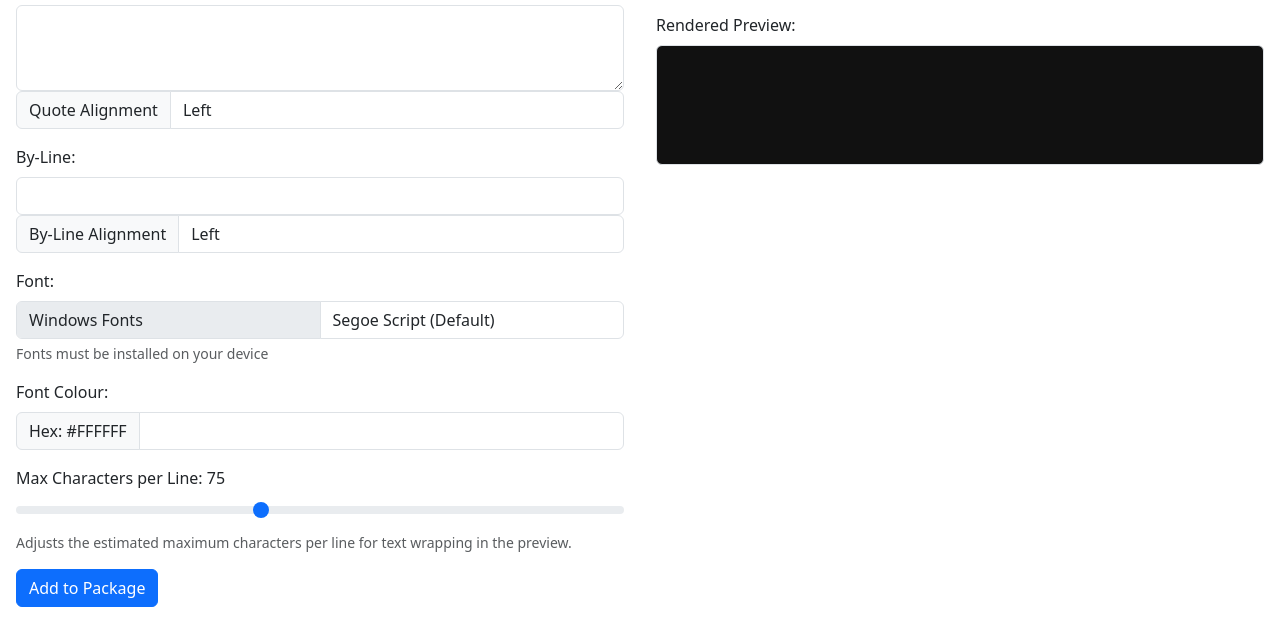
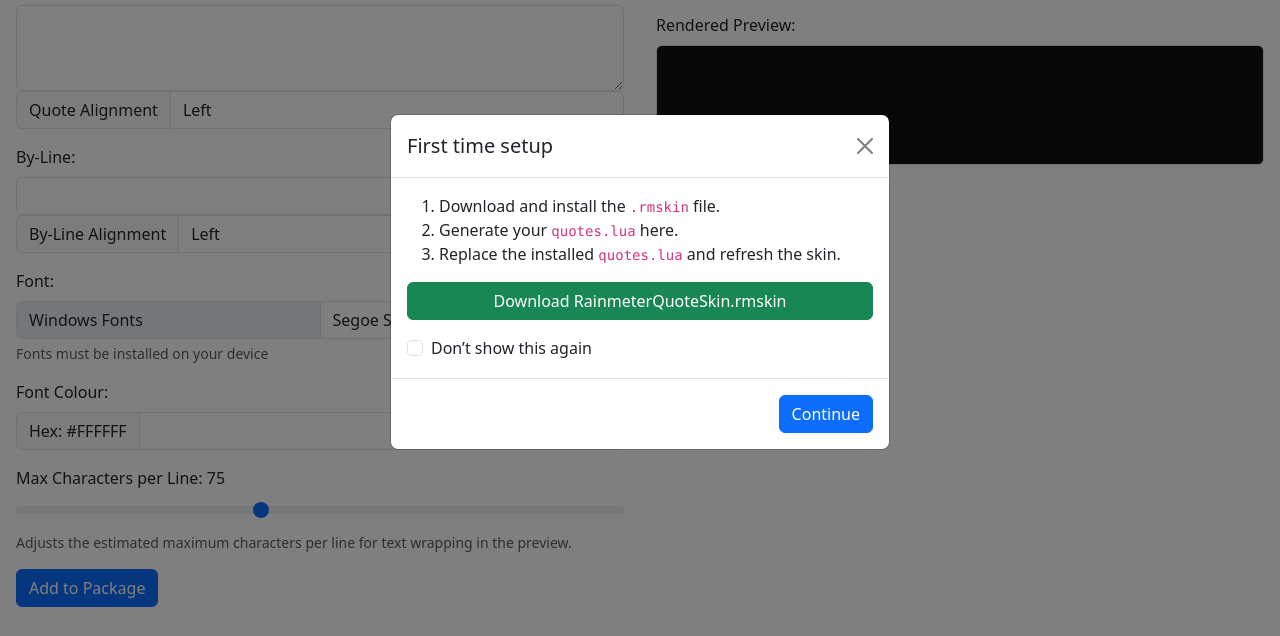
Before and after one commit to ThatSimPilot/RainmeterQuoteSkin, a plain HTML site: page generator/index.html in a window 1280 px wide. Shown: the part 118-754 px from the top of the page. Drawn offline with nearby package versions, Linux system fonts and the light colour scheme.

Commit message:
Restructure project and add onboarding modal
Reorganize project layout and add first-time onboarding to the generator UI. Moves: Resources/quotes.lua -> engine/quotes.lua, js/app.js -> generator/app.js, index.html -> generator/index.html, and RainmeterQuoteSkin_1.0.0.rmskin -> releases/. Add a new skin/State.inc (expanded state vars) and move Resources/quotes.ini -> skin/quotes.ini while adding Metadata (Name, Author, Version, License, Information). Add LICENSE-CC (Creative Commons BY 4.0) and rename existing LICENSE -> LICENSE-MIT; update README to reflect the split licenses and point to the online quotes editor. Remove legacy Resources/README.txt and Resources/State.inc. Add a first-time setup modal in the generator (HTML + JS) that uses localStorage to persist dismissal, adjust script paths, and update .gitignore to ignore skin\State.inc.

```diff
--- a/js/app.js
+++ b/generator/app.js
@@ -269,6 +269,44 @@
 const clearPackageBtn = document.getElementById("clearPackage");
 const uploadPackageBtn = document.getElementById("uploadPackageBtn");
 const uploadPackageInput = document.getElementById("uploadPackageInput");
+
+// ---------- First-time setup modal ----------
+const FIRST_TIME_KEY = "rmqs_first_time_modal_dismissed_v1";
+
+(function showFirstTimeModal() {
+  // Only show once per browser unless reset
+  const dismissed = localStorage.getItem(FIRST_TIME_KEY) === "1";
+  if (dismissed) return;
+
+  const modalEl = document.getElementById("firstTimeModal");
+  if (!modalEl || typeof bootstrap === "undefined") return;
+
+  const modal = new bootstrap.Modal(modalEl, {
+    backdrop: "static", // force a choice
+    keyboard: false
+  });
+
+  // Show it immediately on first load
+  modal.show();
+
+  const dontShow = document.getElementById("dontShowAgain");
+  const continueBtn = document.getElementById("firstTimeContinueBtn");
+
+  function maybePersistDismissal() {
+    // Default behaviour: if they don’t tick, it will show again next time
+    if (dontShow && dontShow.checked) {
+      localStorage.setItem(FIRST_TIME_KEY, "1");
+    }
+  }
+
+  if (continueBtn) {
+    continueBtn.addEventListener("click", maybePersistDismissal);
+  }
+
+  // Also persist if they close via the X button
+  modalEl.addEventListener("hide.bs.modal", maybePersistDismissal);
+})();
+
 
 // ---------- Helpers ----------
 function escapeHtml(s) {
--- a/index.html
+++ b/generator/index.html
@@ -150,7 +150,8 @@
                 <div class="d-flex flex-wrap gap-2 mb-3">
                     <button type="button" class="btn btn-primary" id="downloadLuaBtn">Download quotes.lua</button>
 
-                    <a class="btn btn-success" href="https://github.com/ThatSimPilot/RainmeterQuoteSkin/releases/download/v1.0.0/RainmeterQuoteSkin_1.0.0.rmskin"
+                    <a class="btn btn-success"
+                        href="https://github.com/ThatSimPilot/RainmeterQuoteSkin/releases/download/v1.0.0/RainmeterQuoteSkin_1.0.0.rmskin"
                         download="RainmeterQuoteSkin.rmskin">
                         Download RainmeterQuoteSkin.rmskin
                     </a>
@@ -172,13 +173,54 @@
             </div>
         </div>
 
+        <!-- First-time install modal -->
+        <div class="modal fade" id="firstTimeModal" tabindex="-1" aria-labelledby="firstTimeModalLabel"
+            aria-hidden="true">
+            <div class="modal-dialog modal-dialog-centered">
+                <div class="modal-content">
+                    <div class="modal-header">
+                        <h5 class="modal-title" id="firstTimeModalLabel">First time setup</h5>
+                        <button type="button" class="btn-close" data-bs-dismiss="modal" aria-label="Close"></button>
+                    </div>
 
-        <script src="https://cdn.jsdelivr.net/npm/bootstrap@5.3.8/dist/js/bootstrap.bundle.min.js"
-            integrity="sha384-FKyoEForCGlyvwx9Hj09JcYn3nv7wiPVlz7YYwJrWVcXK/BmnVDxM+D2scQbITxI"
-            crossorigin="anonymous"></script>
+                    <div class="modal-body">
+                        <ol class="mb-3">
+                            <li>Download and install the <code>.rmskin</code> file.</li>
+                            <li>Generate your <code>quotes.lua</code> here.</li>
+                            <li>Replace the installed <code>quotes.lua</code> and refresh the skin.</li>
+                        </ol>
+
+                        <a class="btn btn-success w-100"
+                            href="https://github.com/ThatSimPilot/RainmeterQuoteSkin/releases/download/v1.0.0/RainmeterQuoteSkin_1.0.0.rmskin"
+                            download="RainmeterQuoteSkin.rmskin">
+                            Download RainmeterQuoteSkin.rmskin
+                        </a>
+
+                        <div class="form-check mt-3">
+                            <input class="form-check-input" type="checkbox" value="" id="dontShowAgain">
+                            <label class="form-check-label" for="dontShowAgain">
+                                Don’t show this again
+                            </label>
+                        </div>
+                    </div>
+
+                    <div class="modal-footer">
+                        <button type="button" class="btn btn-primary" id="firstTimeContinueBtn" data-bs-dismiss="modal">
+                            Continue
+                        </button>
+                    </div>
+                </div>
+            </div>
+        </div>
+    </div>
 
 
-        <script src="js/app.js"></script>
+    <script src="https://cdn.jsdelivr.net/npm/bootstrap@5.3.8/dist/js/bootstrap.bundle.min.js"
+        integrity="sha384-FKyoEForCGlyvwx9Hj09JcYn3nv7wiPVlz7YYwJrWVcXK/BmnVDxM+D2scQbITxI"
+        crossorigin="anonymous"></script>
+
+
+    <script src="app.js"></script>
 </body>
 
 </html>
```
Also changed, not shown: Resources/README.txt (deleted), 13 other files.
